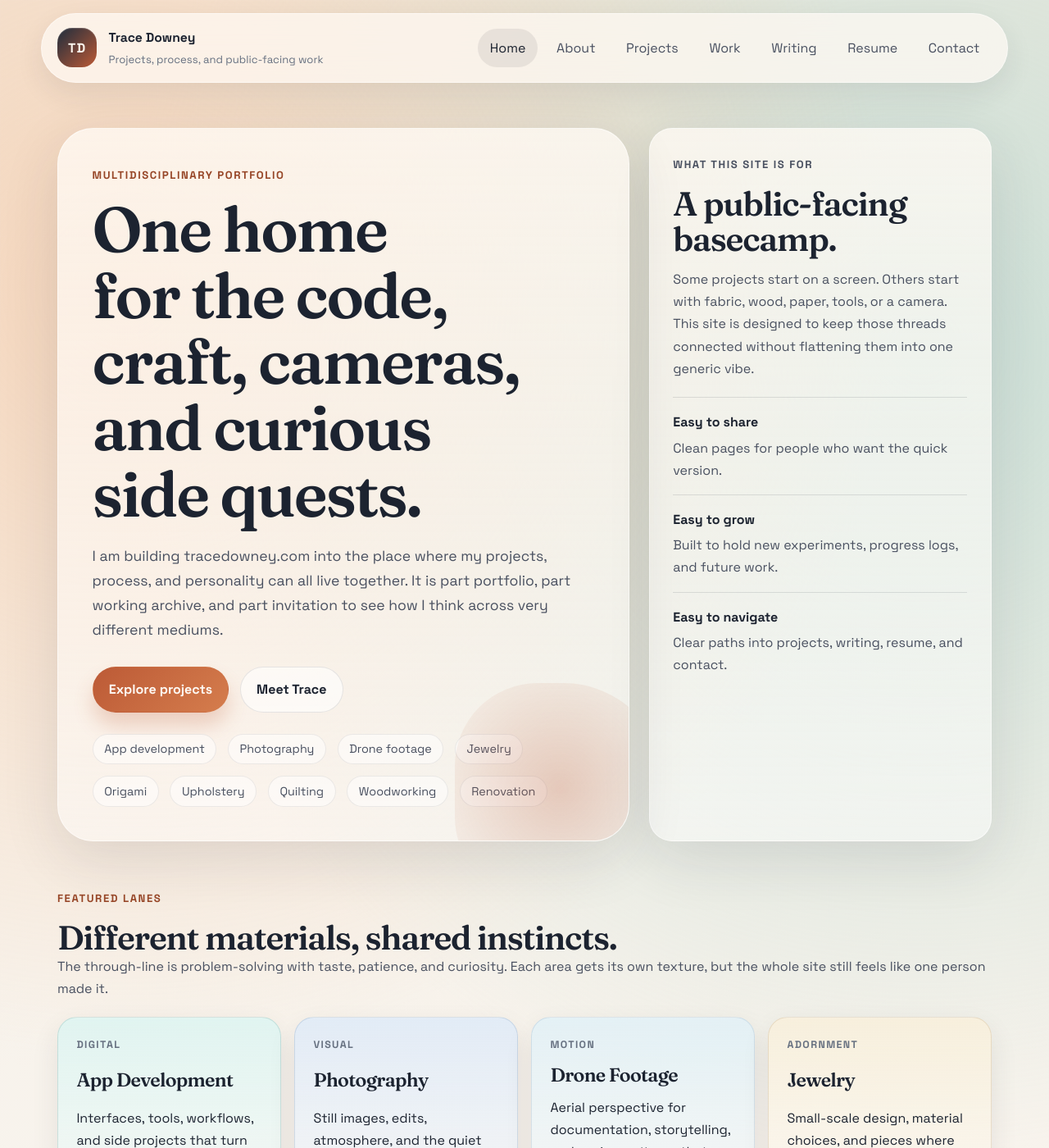
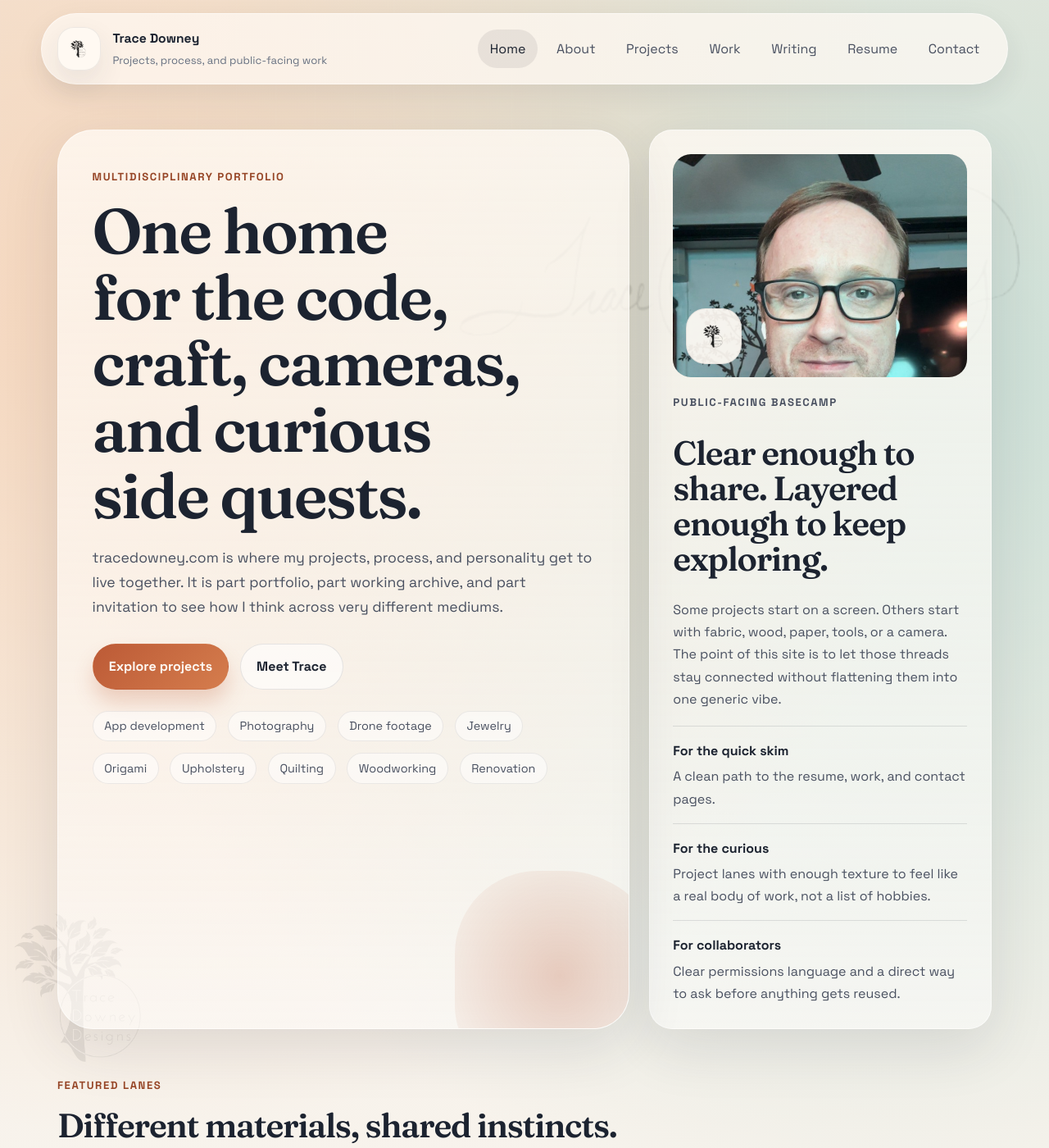
Before and after one commit to tracedowney/tracedowney.github.io, a Jekyll site: the page built from index.html, in a window 1280 px wide and 1400 px high. Shown: the whole window at 82% size. Built offline with Jekyll 4.4.1, drawn with Linux system fonts in a browser that asks for light colours; some of the changed text lies outside the part shown.

Commit message:
Add brand visuals and refine site copy

```diff
--- a/_layouts/default.html
+++ b/_layouts/default.html
@@ -30,7 +30,9 @@
     <header class="site-header">
       <div class="site-header__inner">
         <a class="brand" href="{{ '/' | relative_url }}">
-          <span class="brand-mark" aria-hidden="true">TD</span>
+          <span class="brand-mark" aria-hidden="true">
+            <img src="{{ '/assets/images/trace-tree-logo.svg' | relative_url }}" alt="" />
+          </span>
           <span class="brand-copy">
             <strong>Trace Downey</strong>
             <em>Projects, process, and public-facing work</em>
--- a/assets/css/site.css
+++ b/assets/css/site.css
@@ -32,6 +32,8 @@ html {
 }
 
 body {
+  position: relative;
+  isolation: isolate;
   margin: 0;
   min-height: 100vh;
   color: var(--ink-900);
@@ -47,12 +49,29 @@ body::before {
   content: "";
   position: fixed;
   inset: 0;
+  z-index: 0;
   pointer-events: none;
   background-image:
     linear-gradient(rgba(255, 255, 255, 0.08) 1px, transparent 1px),
     linear-gradient(90deg, rgba(255, 255, 255, 0.08) 1px, transparent 1px);
   background-size: 48px 48px;
   mask-image: linear-gradient(180deg, rgba(0, 0, 0, 0.36), transparent 80%);
+}
+
+body::after {
+  content: "";
+  position: fixed;
+  top: 14vh;
+  right: -7rem;
+  z-index: 0;
+  width: min(66rem, 76vw);
+  height: min(18rem, 28vw);
+  pointer-events: none;
+  background: url("/assets/images/trace-signature.svg") no-repeat center / contain;
+  opacity: 0.1;
+  filter: saturate(0) contrast(1.06);
+  mix-blend-mode: multiply;
+  transform: rotate(-4deg);
 }
 
 a {
@@ -102,6 +121,22 @@ ul {
 
 .site-shell {
   position: relative;
+  z-index: 1;
+}
+
+body.page-home .site-shell::before,
+body.page-projects .site-shell::before {
+  content: "";
+  position: fixed;
+  left: -4.5rem;
+  bottom: 1.25rem;
+  z-index: 0;
+  width: min(22rem, 28vw);
+  aspect-ratio: 1;
+  pointer-events: none;
+  background: url("/assets/images/trace-tree-logo.svg") no-repeat center / contain;
+  opacity: 0.08;
+  filter: saturate(0.7);
 }
 
 .site-header {
@@ -137,14 +172,19 @@ ul {
 .brand-mark {
   display: inline-grid;
   place-items: center;
-  width: 3rem;
-  height: 3rem;
-  border-radius: 18px;
-  background: linear-gradient(135deg, #1e2d3d, #bc5a36);
-  color: #fff8ef;
-  font-weight: 700;
-  letter-spacing: 0.08em;
-  box-shadow: inset 0 1px 1px rgba(255, 255, 255, 0.2);
+  width: 3.3rem;
+  height: 3.3rem;
+  padding: 0.32rem;
+  border: 1px solid rgba(28, 35, 48, 0.08);
+  border-radius: 20px;
+  background: rgba(255, 250, 244, 0.92);
+  box-shadow: var(--shadow-soft);
+}
+
+.brand-mark img {
+  width: 100%;
+  height: 100%;
+  object-fit: contain;
 }
 
 .brand-copy {
@@ -334,6 +374,57 @@ ul {
 .cta-card {
   border-radius: var(--radius-lg);
   padding: 1.8rem;
+}
+
+.hero-panel--story {
+  display: grid;
+  gap: 1.25rem;
+}
+
+.hero-panel__visual {
+  position: relative;
+  overflow: hidden;
+  min-height: 17rem;
+  border-radius: calc(var(--radius-lg) - 6px);
+  background: linear-gradient(160deg, rgba(255, 250, 244, 0.9), rgba(232, 223, 209, 0.78));
+}
+
+.hero-panel__portrait {
+  width: 100%;
+  height: 100%;
+  aspect-ratio: 4 / 3;
+  object-fit: cover;
+  object-position: center 20%;
+}
+
+.hero-panel__badge {
+  position: absolute;
+  left: 1rem;
+  bottom: 1rem;
+  display: inline-grid;
+  place-items: center;
+  width: 4.25rem;
+  height: 4.25rem;
+  padding: 0.42rem;
+  border: 1px solid rgba(28, 35, 48, 0.08);
+  border-radius: 24px;
+  background: rgba(255, 250, 244, 0.92);
+  box-shadow: var(--shadow-soft);
+}
+
+.hero-panel__badge img {
+  width: 100%;
+  height: 100%;
+  object-fit: contain;
+}
+
+.hero-panel__body {
+  display: grid;
+  gap: 0.85rem;
+}
+
+.hero-panel__body .mini-list {
+  margin-top: 0.35rem;
 }
 
 .hero-panel h2 {
@@ -686,6 +777,8 @@ ul {
 }
 
 .site-footer__grid {
+  position: relative;
+  overflow: hidden;
   display: grid;
   grid-template-columns: 1.2fr 0.8fr 0.9fr;
   gap: 1rem;
@@ -694,6 +787,20 @@ ul {
   border-radius: var(--radius-lg);
   background: rgba(255, 250, 244, 0.72);
   box-shadow: var(--shadow-soft);
+}
+
+.site-footer__grid::after {
+  content: "";
+  position: absolute;
+  right: -3rem;
+  bottom: -2.4rem;
+  width: 18rem;
+  height: 7rem;
+  pointer-events: none;
+  background: url("/assets/images/trace-signature.svg") no-repeat center / contain;
+  opacity: 0.08;
+  filter: saturate(0) contrast(1.04);
+  mix-blend-mode: multiply;
 }
 
 .footer-kicker {
@@ -792,6 +899,12 @@ ul {
 }
 
 @media (max-width: 860px) {
+  body::after,
+  body.page-home .site-shell::before,
+  body.page-projects .site-shell::before {
+    opacity: 0.06;
+  }
+
   .site-header__inner,
   .site-footer__meta {
     align-items: flex-start;
@@ -807,9 +920,20 @@ ul {
   .contact-grid {
     grid-template-columns: 1fr;
   }
+
+  .hero-panel__visual {
+    min-height: 14rem;
+  }
 }
 
 @media (max-width: 640px) {
+  body::after,
+  body.page-home .site-shell::before,
+  body.page-projects .site-shell::before,
+  .site-footer__grid::after {
+    display: none;
+  }
+
   .page-content {
     padding-top: 1.5rem;
   }
@@ -840,4 +964,9 @@ ul {
   .brand-copy em {
     display: none;
   }
+
+  .hero-panel__badge {
+    width: 3.5rem;
+    height: 3.5rem;
+  }
 }
--- a/index.html
+++ b/index.html
@@ -8,7 +8,7 @@ body_class: page-home
   <div class="hero-copy">
     <p class="eyebrow">Multidisciplinary portfolio</p>
     <h1>One home for the code, craft, cameras, and curious side quests.</h1>
-    <p class="lead">I am building tracedowney.com into the place where my projects, process, and personality can all live together. It is part portfolio, part working archive, and part invitation to see how I think across very different mediums.</p>
+    <p class="lead">tracedowney.com is where my projects, process, and personality get to live together. It is part portfolio, part working archive, and part invitation to see how I think across very different mediums.</p>
     <div class="button-row">
       <a class="button button-primary" href="/projects/">Explore projects</a>
       <a class="button button-secondary" href="/about/">Meet Trace</a>
@@ -25,22 +25,30 @@ body_class: page-home
       <span class="chip">Renovation</span>
     </div>
   </div>
-  <aside class="hero-panel card">
-    <p class="eyebrow eyebrow--muted">What this site is for</p>
-    <h2>A public-facing basecamp.</h2>
-    <p>Some projects start on a screen. Others start with fabric, wood, paper, tools, or a camera. This site is designed to keep those threads connected without flattening them into one generic vibe.</p>
+  <aside class="hero-panel hero-panel--story card">
+    <div class="hero-panel__visual">
+      <img class="hero-panel__portrait" src="{{ '/assets/images/trace-headshot.jpg' | relative_url }}" alt="Trace Downey smiling in a casual portrait." />
+      <span class="hero-panel__badge" aria-hidden="true">
+        <img src="{{ '/assets/images/trace-tree-logo.svg' | relative_url }}" alt="" />
+      </span>
+    </div>
+    <div class="hero-panel__body">
+      <p class="eyebrow eyebrow--muted">Public-facing basecamp</p>
+      <h2>Clear enough to share. Layered enough to keep exploring.</h2>
+      <p>Some projects start on a screen. Others start with fabric, wood, paper, tools, or a camera. The point of this site is to let those threads stay connected without flattening them into one generic vibe.</p>
       <div class="mini-list">
         <div>
-        <strong>Easy to share</strong>
-        <p>Clean pages for people who want the quick version.</p>
+          <strong>For the quick skim</strong>
+          <p>A clean path to the resume, work, and contact pages.</p>
         </div>
         <div>
-        <strong>Easy to grow</strong>
-        <p>Built to hold new experiments, progress logs, and future work.</p>
+          <strong>For the curious</strong>
+          <p>Project lanes with enough texture to feel like a real body of work, not a list of hobbies.</p>
         </div>
         <div>
-        <strong>Easy to navigate</strong>
-        <p>Clear paths into projects, writing, resume, and contact.</p>
+          <strong>For collaborators</strong>
+          <p>Clear permissions language and a direct way to ask before anything gets reused.</p>
+        </div>
       </div>
     </div>
   </aside>
@@ -136,20 +144,20 @@ body_class: page-home
     <a class="link-tile" href="/resume/">
       <span class="link-tile__label">Resume</span>
       <strong>Share the practical version.</strong>
-      <p>A quick snapshot today, with room for a full PDF and experience timeline next.</p>
+      <p>The concise version for anyone who wants the practical snapshot before diving deeper.</p>
     </a>
   </div>
 </section>
 
 <section class="section section-cta">
   <div class="cta-card">
-    <p class="eyebrow">Next step</p>
-    <h2>Start with the work, then we can layer in your real assets.</h2>
-    <p>This first pass creates a strong structure and voice. Once your logo file, resume, project screenshots, galleries, and links are ready, they can drop into a site that already knows what it wants to be.</p>
+    <p class="eyebrow">Start anywhere</p>
+    <h2>The connective thread shows up fast once you follow any lane.</h2>
+    <p>Some people will arrive here for a single project, a resume link, or a rights question. The goal is that they leave with a fuller picture of how I work and what I care about making.</p>
     <div class="button-row">
-      <a class="button button-primary" href="/contact/">Contact</a>
-      <a class="button button-secondary" href="/resume/">View resume page</a>
+      <a class="button button-primary" href="/projects/">Browse projects</a>
+      <a class="button button-secondary" href="/about/">Read about Trace</a>
     </div>
-    <p class="subtle subtle--spaced">Need to keep your work protected while still showing it publicly? Start with the site’s <a href="/rights/">rights and permissions notice</a>.</p>
+    <p class="subtle subtle--spaced">For reposting, licensing, or permission questions, the site’s <a href="/rights/">rights and permissions notice</a> sets the ground rules clearly.</p>
   </div>
 </section>
```
Also changed, not shown: other parts of _layouts/default.html (+1 -1 lines), projects/index.html (+46 -46 lines), assets/images/trace-signature.svg (added), assets/images/trace-tree-logo.svg (added). Lines whose indentation alone changed are shown as unchanged.
